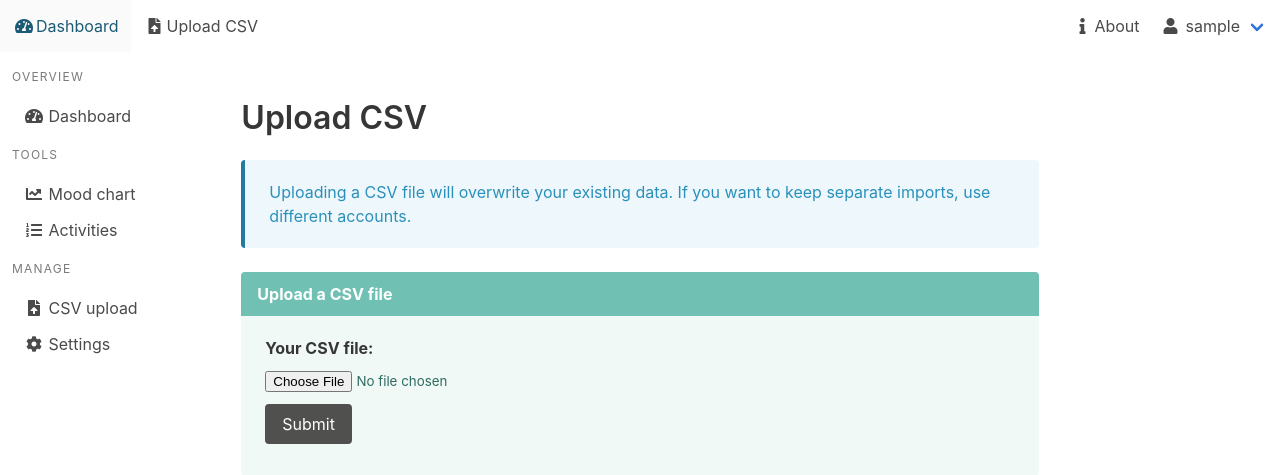
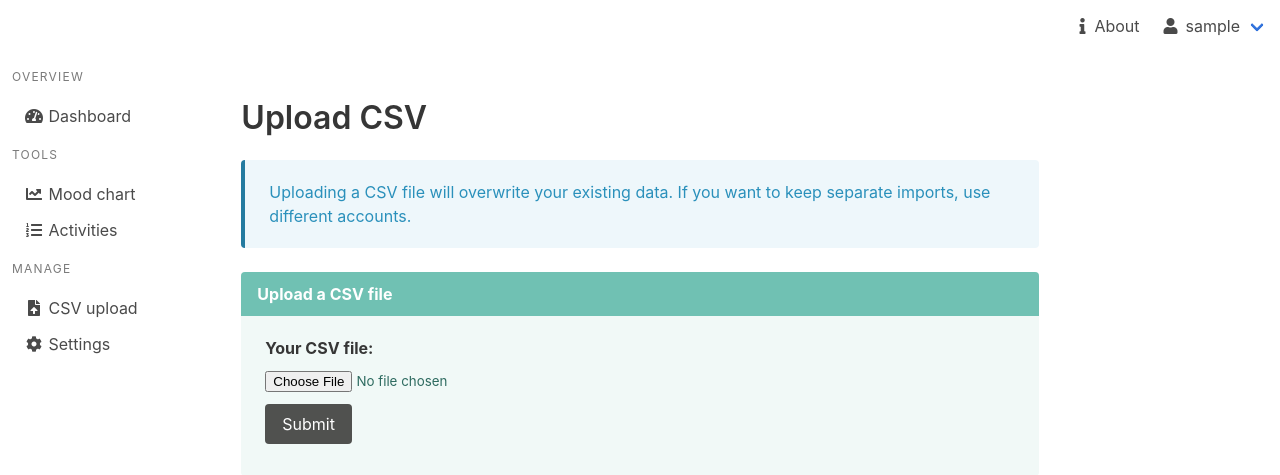
Before and after one commit to staticf0x/daylio-stats, a Django app: page /upload/ in a window 1280 px wide. Shown: the top 475 px of the page. Run offline with Django 3.2, Linux system fonts and the light colour scheme; the visitor is signed in with stand-in values (Sample User, id 1); parts of the project's set-up code (start-up, migrations or seed data) failed here and were passed over.

Commit message:
Remove links from navbar

```diff
--- a/ds/templates/ds/parts/user-toolbar.html
+++ b/ds/templates/ds/parts/user-toolbar.html
@@ -1,21 +1 @@
 {# These links will be visible in the navbar for logged in users #}
-
-<a href="{% url 'ds:dashboard' %}" class="navbar-item has-text-info">
-    <span class="icon">
-        <i class="fas fa-tachometer-alt"></i>
-    </span>
-
-    <span>
-        Dashboard
-    </span>
-</a>
-
-<a href="{% url 'ds:upload' %}" class="navbar-item">
-    <span class="icon">
-        <i class="fas fa-file-upload"></i>
-    </span>
-
-    <span>
-        Upload CSV
-    </span>
-</a>
```
